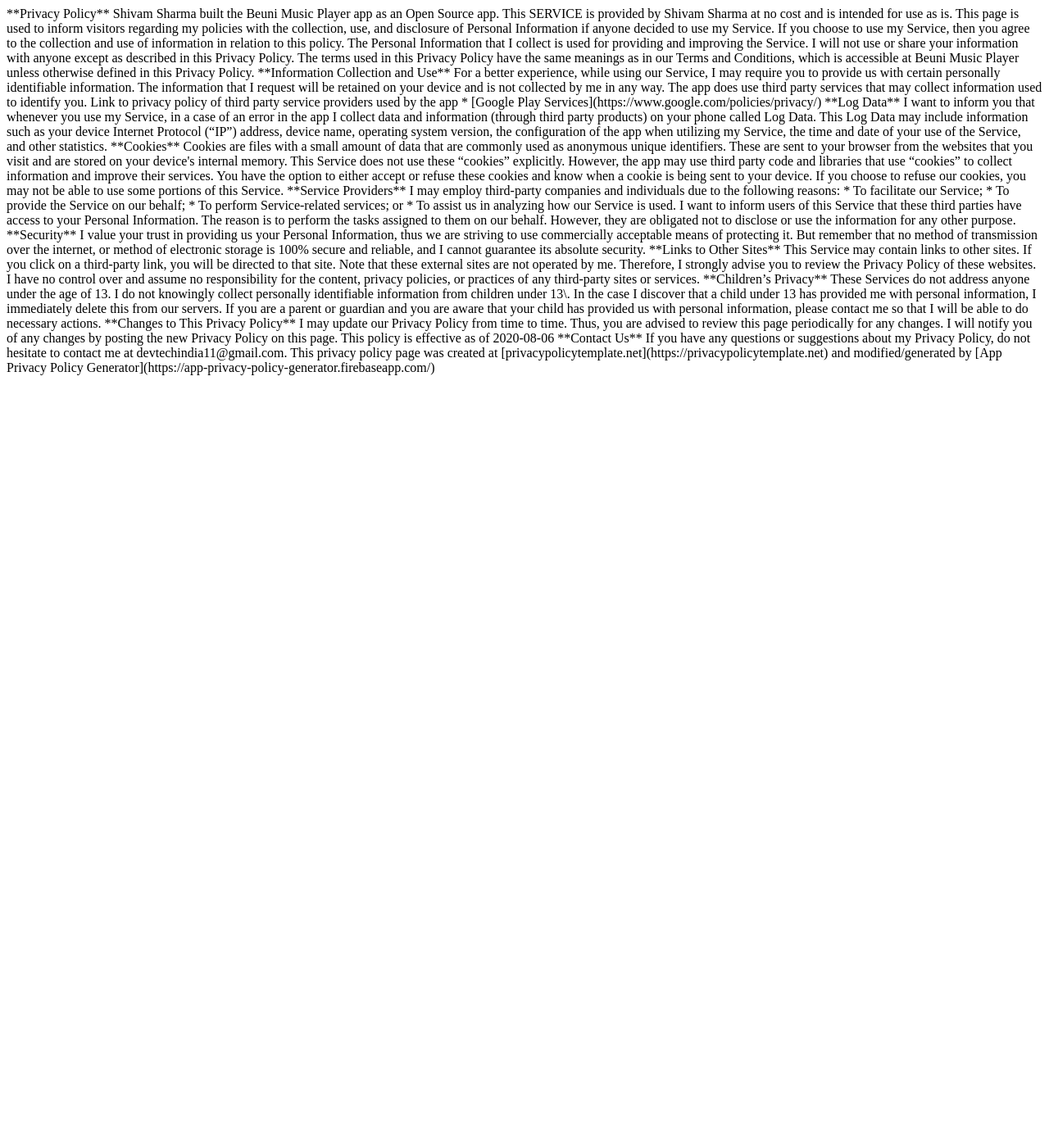
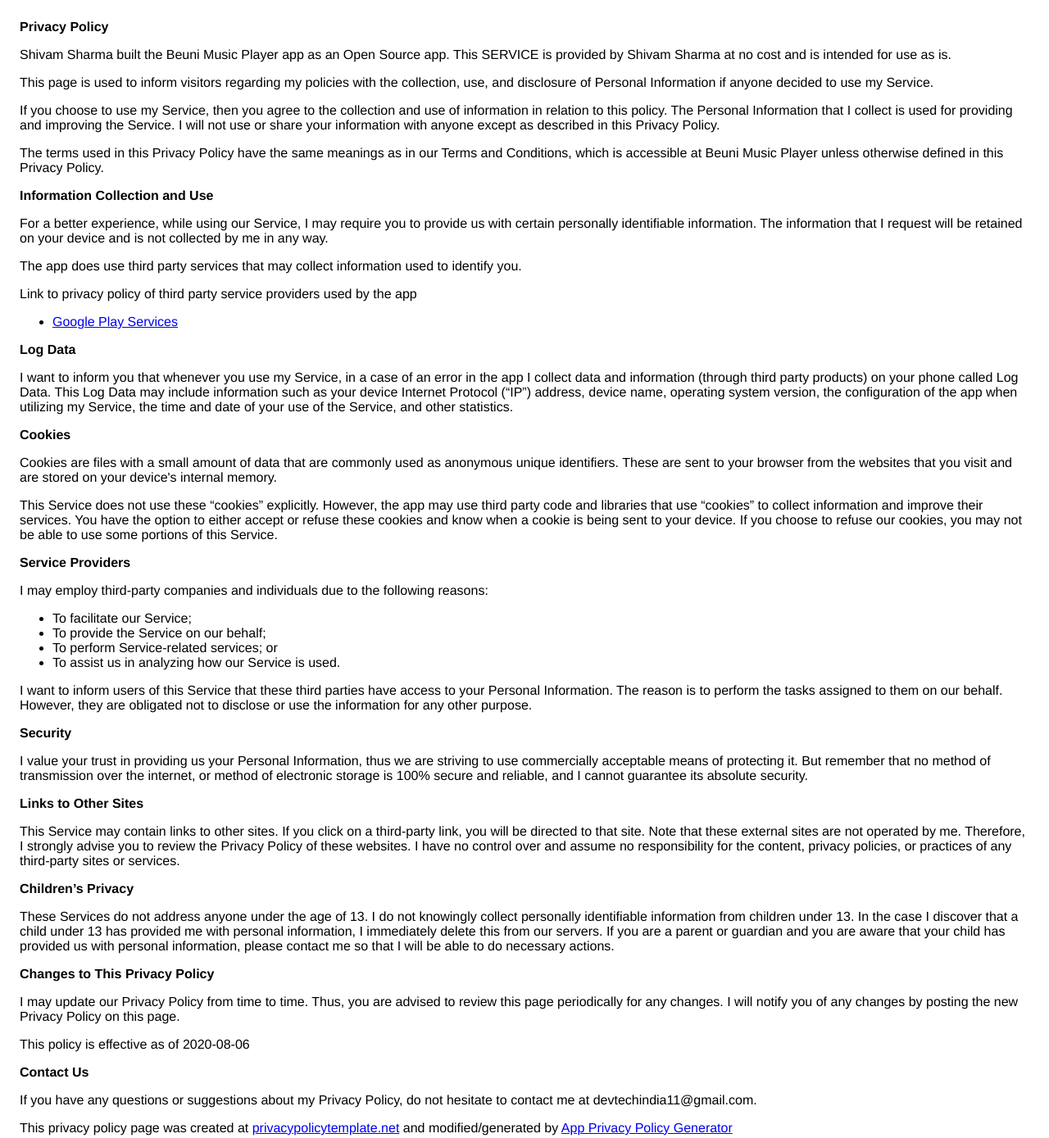
Before and after one commit to shivams1110/shivams1110.github.io, a plain HTML site: page beuni_musicplaye_privacy_policy.html in a window 1280 px wide. Shown: the whole page at 82% size. Before the commit the page ends 800 px from the top, so only its background shows below. Drawn offline with Linux system fonts and the light colour scheme.

Commit message:
Update beuni_musicplaye_privacy_policy.html

```diff
--- a/beuni_musicplaye_privacy_policy.html
+++ b/beuni_musicplaye_privacy_policy.html
@@ -1,64 +1,113 @@
-**Privacy Policy**
-
-Shivam Sharma built the Beuni Music Player app as an Open Source app. This SERVICE is provided by Shivam Sharma at no cost and is intended for use as is.
-
-This page is used to inform visitors regarding my policies with the collection, use, and disclosure of Personal Information if anyone decided to use my Service.
-
-If you choose to use my Service, then you agree to the collection and use of information in relation to this policy. The Personal Information that I collect is used for providing and improving the Service. I will not use or share your information with anyone except as described in this Privacy Policy.
-
-The terms used in this Privacy Policy have the same meanings as in our Terms and Conditions, which is accessible at Beuni Music Player unless otherwise defined in this Privacy Policy.
-
-**Information Collection and Use**
-
-For a better experience, while using our Service, I may require you to provide us with certain personally identifiable information. The information that I request will be retained on your device and is not collected by me in any way.
-
-The app does use third party services that may collect information used to identify you.
-
-Link to privacy policy of third party service providers used by the app
-
-*   [Google Play Services](https://www.google.com/policies/privacy/)
-
-**Log Data**
-
-I want to inform you that whenever you use my Service, in a case of an error in the app I collect data and information (through third party products) on your phone called Log Data. This Log Data may include information such as your device Internet Protocol (“IP”) address, device name, operating system version, the configuration of the app when utilizing my Service, the time and date of your use of the Service, and other statistics.
-
-**Cookies**
-
-Cookies are files with a small amount of data that are commonly used as anonymous unique identifiers. These are sent to your browser from the websites that you visit and are stored on your device's internal memory.
-
-This Service does not use these “cookies” explicitly. However, the app may use third party code and libraries that use “cookies” to collect information and improve their services. You have the option to either accept or refuse these cookies and know when a cookie is being sent to your device. If you choose to refuse our cookies, you may not be able to use some portions of this Service.
-
-**Service Providers**
-
-I may employ third-party companies and individuals due to the following reasons:
-
-*   To facilitate our Service;
-*   To provide the Service on our behalf;
-*   To perform Service-related services; or
-*   To assist us in analyzing how our Service is used.
-
-I want to inform users of this Service that these third parties have access to your Personal Information. The reason is to perform the tasks assigned to them on our behalf. However, they are obligated not to disclose or use the information for any other purpose.
-
-**Security**
-
-I value your trust in providing us your Personal Information, thus we are striving to use commercially acceptable means of protecting it. But remember that no method of transmission over the internet, or method of electronic storage is 100% secure and reliable, and I cannot guarantee its absolute security.
-
-**Links to Other Sites**
-
-This Service may contain links to other sites. If you click on a third-party link, you will be directed to that site. Note that these external sites are not operated by me. Therefore, I strongly advise you to review the Privacy Policy of these websites. I have no control over and assume no responsibility for the content, privacy policies, or practices of any third-party sites or services.
-
-**Children’s Privacy**
-
-These Services do not address anyone under the age of 13. I do not knowingly collect personally identifiable information from children under 13\. In the case I discover that a child under 13 has provided me with personal information, I immediately delete this from our servers. If you are a parent or guardian and you are aware that your child has provided us with personal information, please contact me so that I will be able to do necessary actions.
-
-**Changes to This Privacy Policy**
-
-I may update our Privacy Policy from time to time. Thus, you are advised to review this page periodically for any changes. I will notify you of any changes by posting the new Privacy Policy on this page.
-
-This policy is effective as of 2020-08-06
-
-**Contact Us**
-
-If you have any questions or suggestions about my Privacy Policy, do not hesitate to contact me at devtechindia11@gmail.com.
-
-This privacy policy page was created at [privacypolicytemplate.net](https://privacypolicytemplate.net) and modified/generated by [App Privacy Policy Generator](https://app-privacy-policy-generator.firebaseapp.com/)
+<!DOCTYPE html>
+    <html>
+    <head>
+      <meta charset='utf-8'>
+      <meta name='viewport' content='width=device-width'>
+      <title>Privacy Policy</title>
+      <style> body { font-family: 'Helvetica Neue', Helvetica, Arial, sans-serif; padding:1em; } </style>
+    </head>
+    <body>
+    <strong>Privacy Policy</strong> <p>
+                  Shivam Sharma built the Beuni Music Player app as
+                  an Open Source app. This SERVICE is provided by
+                  Shivam Sharma at no cost and is intended for use as
+                  is.
+                </p> <p>
+                  This page is used to inform visitors regarding my
+                  policies with the collection, use, and disclosure of Personal
+                  Information if anyone decided to use my Service.
+                </p> <p>
+                  If you choose to use my Service, then you agree to
+                  the collection and use of information in relation to this
+                  policy. The Personal Information that I collect is
+                  used for providing and improving the Service. I will not use or share your information with
+                  anyone except as described in this Privacy Policy.
+                </p> <p>
+                  The terms used in this Privacy Policy have the same meanings
+                  as in our Terms and Conditions, which is accessible at
+                  Beuni Music Player unless otherwise defined in this Privacy Policy.
+                </p> <p><strong>Information Collection and Use</strong></p> <p>
+                  For a better experience, while using our Service, I
+                  may require you to provide us with certain personally
+                  identifiable information. The information that
+                  I request will be retained on your device and is not collected by me in any way.
+                </p> <div><p>
+                    The app does use third party services that may collect
+                    information used to identify you.
+                  </p> <p>
+                    Link to privacy policy of third party service providers used
+                    by the app
+                  </p> <ul><li><a href="https://www.google.com/policies/privacy/" target="_blank" rel="noopener noreferrer">Google Play Services</a></li><!----><!----><!----><!----><!----><!----><!----><!----><!----><!----><!----><!----><!----><!----><!----><!----><!----><!----><!----><!----><!----></ul></div> <p><strong>Log Data</strong></p> <p>
+                  I want to inform you that whenever you
+                  use my Service, in a case of an error in the app
+                  I collect data and information (through third party
+                  products) on your phone called Log Data. This Log Data may
+                  include information such as your device Internet Protocol
+                  (“IP”) address, device name, operating system version, the
+                  configuration of the app when utilizing my Service,
+                  the time and date of your use of the Service, and other
+                  statistics.
+                </p> <p><strong>Cookies</strong></p> <p>
+                  Cookies are files with a small amount of data that are
+                  commonly used as anonymous unique identifiers. These are sent
+                  to your browser from the websites that you visit and are
+                  stored on your device's internal memory.
+                </p> <p>
+                  This Service does not use these “cookies” explicitly. However,
+                  the app may use third party code and libraries that use
+                  “cookies” to collect information and improve their services.
+                  You have the option to either accept or refuse these cookies
+                  and know when a cookie is being sent to your device. If you
+                  choose to refuse our cookies, you may not be able to use some
+                  portions of this Service.
+                </p> <p><strong>Service Providers</strong></p> <p>
+                  I may employ third-party companies and
+                  individuals due to the following reasons:
+                </p> <ul><li>To facilitate our Service;</li> <li>To provide the Service on our behalf;</li> <li>To perform Service-related services; or</li> <li>To assist us in analyzing how our Service is used.</li></ul> <p>
+                  I want to inform users of this Service
+                  that these third parties have access to your Personal
+                  Information. The reason is to perform the tasks assigned to
+                  them on our behalf. However, they are obligated not to
+                  disclose or use the information for any other purpose.
+                </p> <p><strong>Security</strong></p> <p>
+                  I value your trust in providing us your
+                  Personal Information, thus we are striving to use commercially
+                  acceptable means of protecting it. But remember that no method
+                  of transmission over the internet, or method of electronic
+                  storage is 100% secure and reliable, and I cannot
+                  guarantee its absolute security.
+                </p> <p><strong>Links to Other Sites</strong></p> <p>
+                  This Service may contain links to other sites. If you click on
+                  a third-party link, you will be directed to that site. Note
+                  that these external sites are not operated by me.
+                  Therefore, I strongly advise you to review the
+                  Privacy Policy of these websites. I have
+                  no control over and assume no responsibility for the content,
+                  privacy policies, or practices of any third-party sites or
+                  services.
+                </p> <p><strong>Children’s Privacy</strong></p> <p>
+                  These Services do not address anyone under the age of 13.
+                  I do not knowingly collect personally
+                  identifiable information from children under 13. In the case
+                  I discover that a child under 13 has provided
+                  me with personal information, I immediately
+                  delete this from our servers. If you are a parent or guardian
+                  and you are aware that your child has provided us with
+                  personal information, please contact me so that
+                  I will be able to do necessary actions.
+                </p> <p><strong>Changes to This Privacy Policy</strong></p> <p>
+                  I may update our Privacy Policy from
+                  time to time. Thus, you are advised to review this page
+                  periodically for any changes. I will
+                  notify you of any changes by posting the new Privacy Policy on
+                  this page.
+                </p> <p>This policy is effective as of 2020-08-06</p> <p><strong>Contact Us</strong></p> <p>
+                  If you have any questions or suggestions about my
+                  Privacy Policy, do not hesitate to contact me at devtechindia11@gmail.com.
+                </p> <p>
+                  This privacy policy page was created at
+                  <a href="https://privacypolicytemplate.net" target="_blank" rel="noopener noreferrer">privacypolicytemplate.net</a>
+                  and modified/generated by
+                  <a href="https://app-privacy-policy-generator.firebaseapp.com/" target="_blank" rel="noopener noreferrer">App Privacy Policy Generator</a></p>
+    </body>
+    </html>
```
